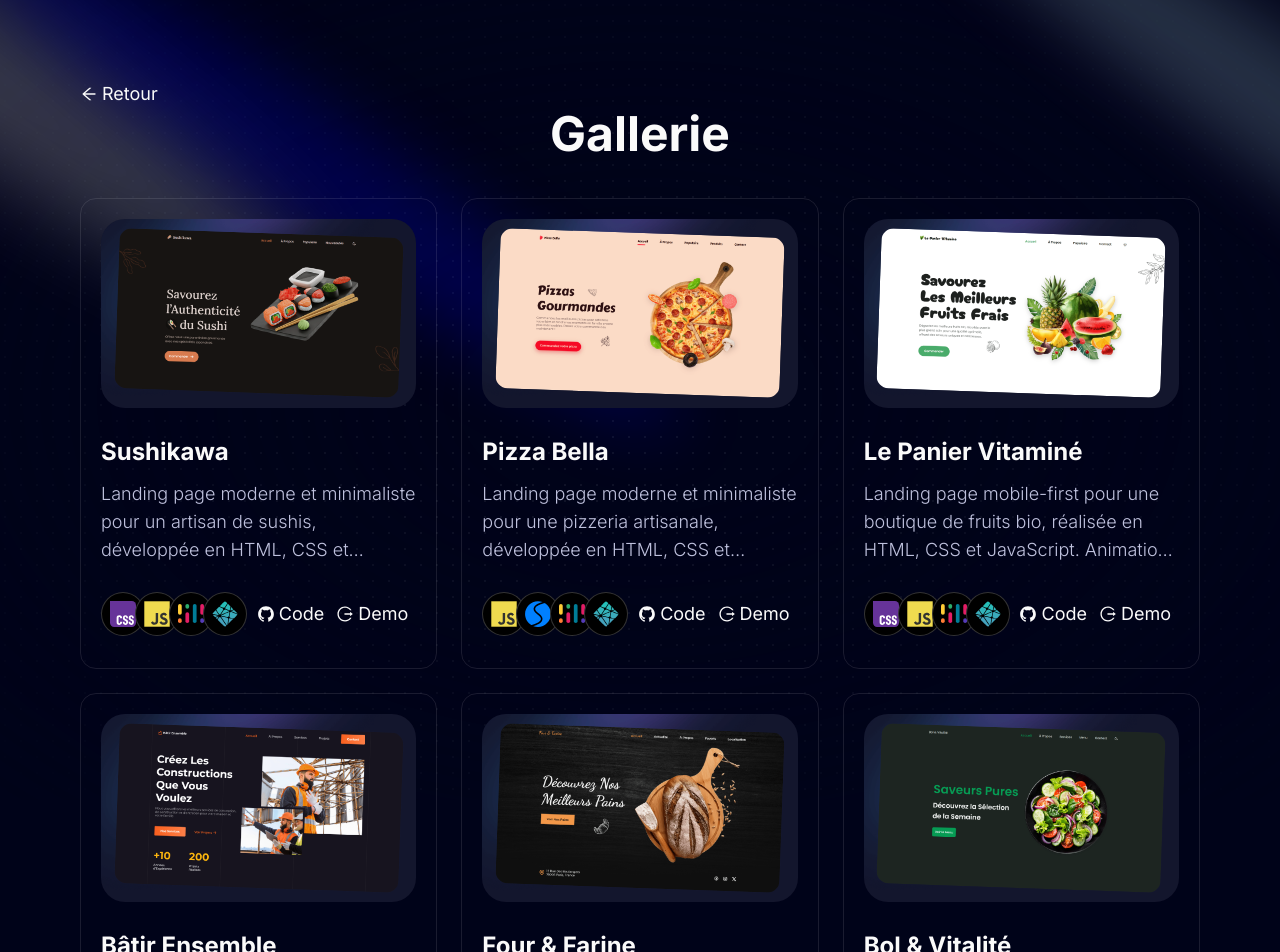
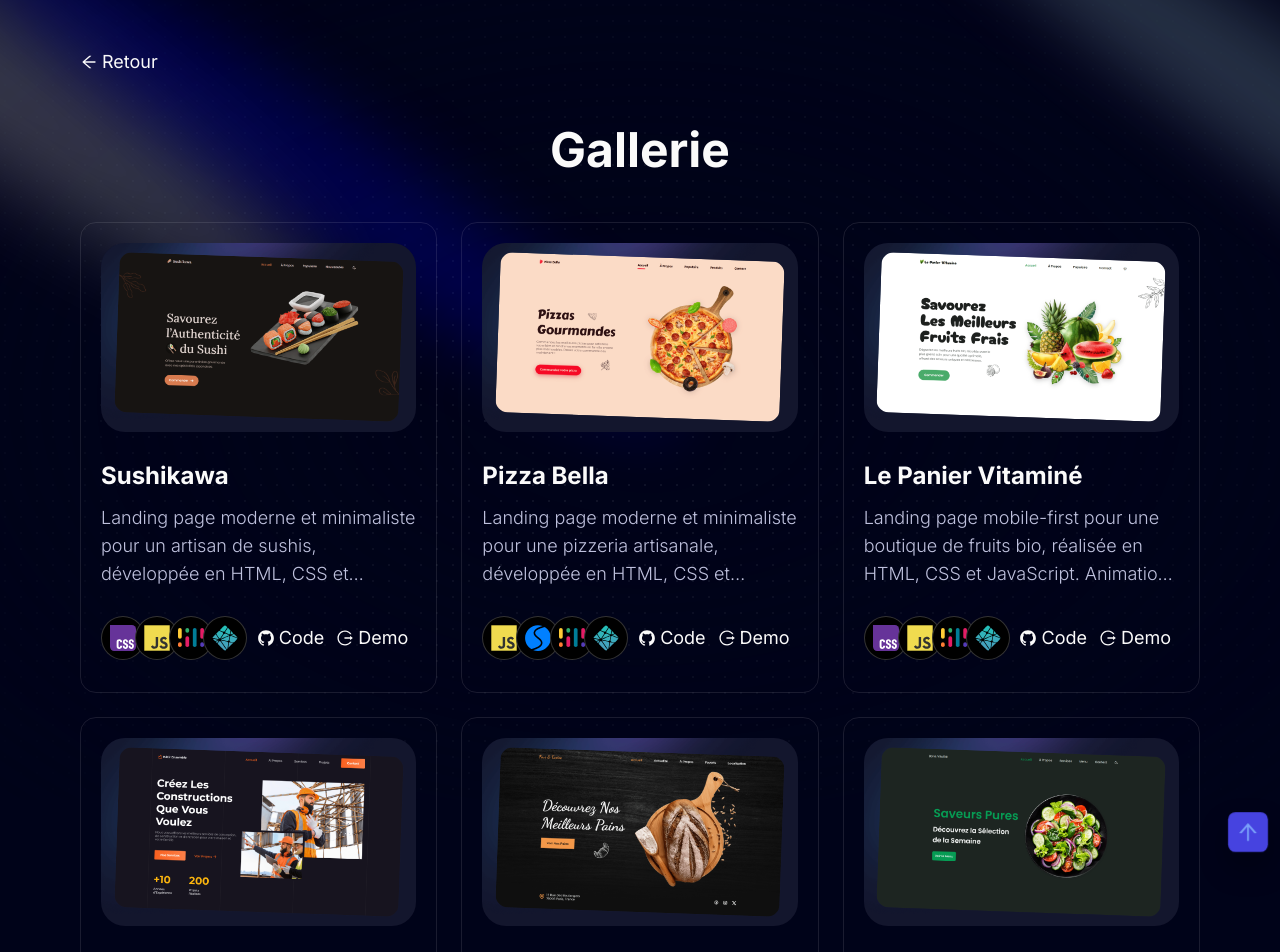
Before and after one commit to ValentinMadiot/portfolio, a Next.js app: page /gallery in a window 1280 px wide. Shown: the top 952 px of the page. Built offline with nearby package versions, Linux system fonts and the light colour scheme.

Commit message:
add scroll to up button

```diff
--- a/app/confidentiality/page.tsx
+++ b/app/confidentiality/page.tsx
@@ -1,6 +1,7 @@
 "use client";
 import BackButton from "@/components/BackButton";
 import { DotBackgroundDemo } from "@/components/ui/DotBackgroundDemo";
+import ScrollUpButton from "@/components/ui/ScrollToUp";
 import { Spotlight } from "@/components/ui/Spotlight";
 import { useTranslation } from "@/utils/useTranslation";
 
@@ -130,6 +131,7 @@ const Confidentiality = () => {
             </p>
           </div>
         </div>
+        <ScrollUpButton />
       </div>
     </>
   );
--- a/app/gallery/page.tsx
+++ b/app/gallery/page.tsx
@@ -3,6 +3,7 @@
 import BackButton from "@/components/BackButton";
 import ProjectCard from "@/components/Projects/ProjectCard";
 import { DotBackgroundDemo } from "@/components/ui/DotBackgroundDemo";
+import ScrollUpButton from "@/components/ui/ScrollToUp";
 import { Spotlight } from "@/components/ui/Spotlight";
 import projects from "@/data/projects.json";
 import { useTranslation } from "@/utils/useTranslation";
@@ -17,7 +18,7 @@ const Gallery = () => {
 
   return (
     <>
-      <div className="pb-20 pt-8 fade-in">
+      <div className="pb-20 fade-in">
         <div>
           <Spotlight
             className="-top-40 -left-10 md:-left-32 md:-top-20 h-screen"
@@ -35,7 +36,7 @@ const Gallery = () => {
         <div className="flex flex-col mt-12 relative max-w-6xl mx-auto px-4 z-[2]">
           <BackButton />
 
-          <h1 className="heading mb-10">{t("title")}</h1>
+          <h1 className="heading my-12">{t("title")}</h1>
 
           <div className="grid md:grid-cols-2 lg:grid-cols-3 gap-6">
             {projects.map((project) => (
@@ -43,6 +44,7 @@ const Gallery = () => {
             ))}
           </div>
         </div>
+        <ScrollUpButton />
       </div>
     </>
   );
--- a/app/legacy/page.tsx
+++ b/app/legacy/page.tsx
@@ -1,6 +1,7 @@
 "use client";
 import BackButton from "@/components/BackButton";
 import { DotBackgroundDemo } from "@/components/ui/DotBackgroundDemo";
+import ScrollUpButton from "@/components/ui/ScrollToUp";
 import { Spotlight } from "@/components/ui/Spotlight";
 import { useTranslation } from "@/utils/useTranslation";
 
@@ -132,6 +133,7 @@ const Legacy = () => {
             </ul>
           </div>
         </div>
+        <ScrollUpButton />
       </div>
     </>
   );
--- /dev/null
+++ b/components/ui/ScrollToUp.tsx
@@ -0,0 +1,48 @@
+import { useEffect, useState } from "react";
+import { AiOutlineArrowUp } from "react-icons/ai";
+
+export default function ScrollUpButton({
+  threshold = 350,
+  className = "",
+  animated = true,
+}: {
+  threshold?: number;
+  className?: string;
+  animated?: boolean;
+}) {
+  const [visible, setVisible] = useState(false);
+
+  useEffect(() => {
+    const onScroll = () => setVisible(window.scrollY >= threshold);
+    window.addEventListener("scroll", onScroll, { passive: true });
+    onScroll(); // initialize on mount
+    return () => window.removeEventListener("scroll", onScroll);
+  }, [threshold]);
+
+  // const base =
+  //   "fixed right-4 -bottom-12 inline-flex p-1.5 text-xl transition-[bottom,transform] duration-400 hover:-translate-y-2" +
+  //   " bg-[#4643e0] text-[#7aa0fa] shadow-[0_12px_24px_rgba(0,0,0,0.3)] z-[10] rounded-md";
+
+  const base = [
+    "fixed right-4 -bottom-12 inline-flex items-center justify-center",
+    "p-1.5 text-xl transition-[bottom,transform,color] duration-400",
+    "hover:-translate-y-2 hover:text-white",
+    "bg-[#4643e0] text-[#7aa0fa]",
+    "shadow-[0_12px_24px_rgba(0,0,0,0.3)] z-[10] rounded-md",
+    animated ? "motion-safe:animate-bounce-scale" : "",
+    className,
+  ]
+    .filter(Boolean)
+    .join(" ");
+
+  return (
+    <button
+      id="scroll-up"
+      aria-label="Scroll to top"
+      onClick={() => window.scrollTo(0, 0)}
+      className={`${base} ${visible ? "bottom-12" : ""} ${className}`}>
+      {/* className={`${base} ${visible ? "bottom-12" : ""}`}> */}
+      <AiOutlineArrowUp className="h-5 w-5" aria-hidden="true" />
+    </button>
+  );
+}
--- a/tailwind.config.ts
+++ b/tailwind.config.ts
@@ -12,6 +12,7 @@ const config = {
   content: [
     "./pages/**/*.{ts,tsx}",
     "./components/**/*.{ts,tsx}",
+    "./ui/**/*.{ts,tsx}",
     "./app/**/*.{ts,tsx}",
     "./src/**/*.{ts,tsx}",
     "./data/**/*.{ts,tsx}",
@@ -107,6 +108,11 @@ const config = {
             height: "0",
           },
         },
+        "bounce-scale": {
+          "0%": { transform: "scale(1)" },
+          "50%": { transform: "scale(1.25)" },
+          "100%": { transform: "scale(1)" },
+        },
         spotlight: {
           "0%": {
             opacity: "0",
@@ -183,6 +189,7 @@ const config = {
       animation: {
         "accordion-down": "accordion-down 0.2s ease-out",
         "accordion-up": "accordion-up 0.2s ease-out",
+        "bounce-scale": "bounce-scale 2s ease-in-out infinite",
         spotlight: "spotlight 2s ease .75s 1 forwards",
         shimmer: "shimmer 2s linear infinite",
         first: "moveVertical 30s ease infinite",
```
